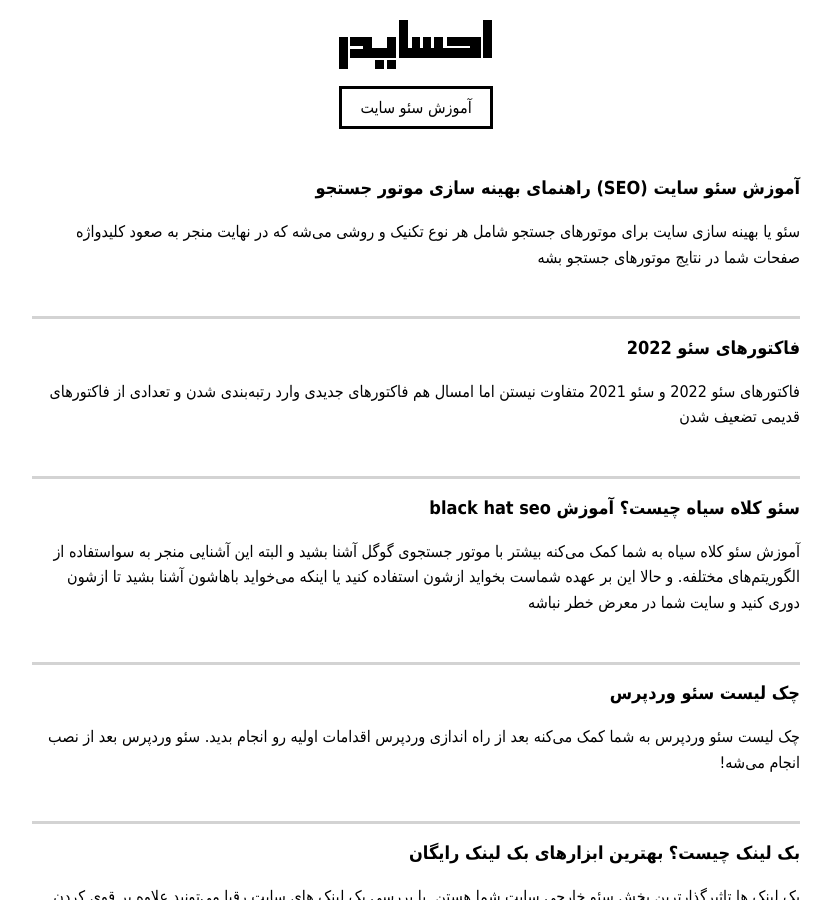
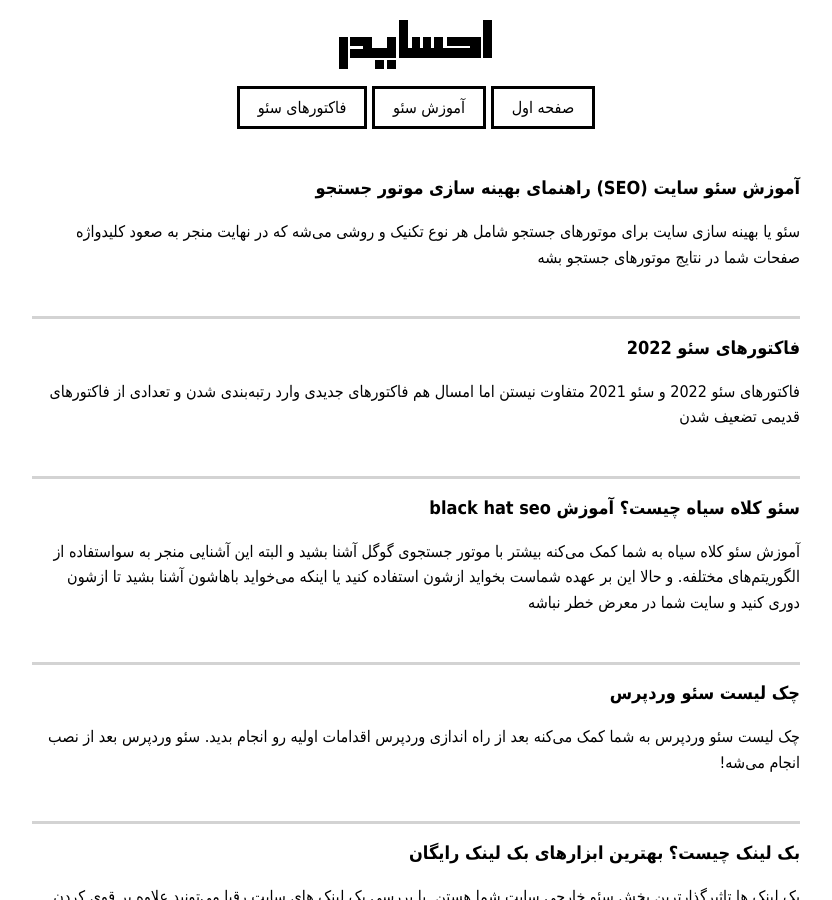
Before and after one commit to darkblog/darkblog.github.io, a Jekyll site: the page built from index.html, in a window 1280 px wide and 900 px high. Shown: the whole window, without its empty margins (224-1056 px from the left). Built offline with Jekyll 4.4.1, drawn with Linux system fonts in a browser that asks for light colours.

Commit message:
Update index.html

```diff
--- a/_layouts/index.html
+++ b/_layouts/index.html
@@ -14,11 +14,14 @@
 <img src="{{ site.url }}/logo.png" loading="lazy" alt="احسایدر" width="170" height="70">
 </a>
 <nav>
-<a href="{{ site.url }}/seo" class="button">آموزش سئو سایت</a>
+<a href="{{ site.url }}/" class="button">صفحه اول</a>
+<a href="{{ site.url }}/seo" class="button">آموزش سئو</a>
+<a href="{{ site.url }}/google-ranking-factors" class="button">فاکتورهای سئو</a>
 </nav>
 </header>
 <main class="container">{{ content }}</main>
 <footer class="center">
+<a href="{{ site.url }}/" class="button">صفحه اول</a>
 <a href="{{ site.url }}/ehsanchehri" class="button">تماس با من</a>
 </footer>
 </body>
```
